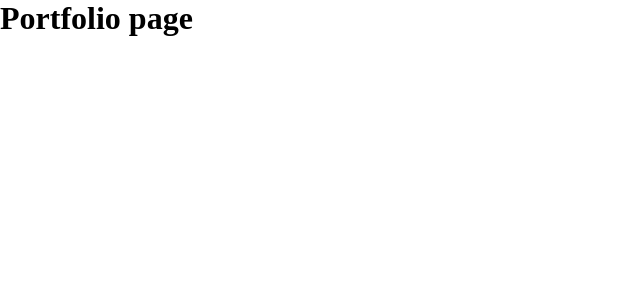
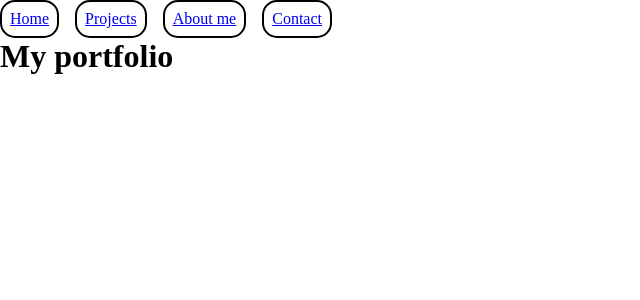
Before and after one commit to StefanMogren/portfolio-stefan-mogren, a React (Vite) app in the folder portfolio-app/: page / in a window 1280 px wide. Shown: the top 300 px of the page, without its empty margins (0-640 px from the left). Built offline with nearby package versions, Linux system fonts and the light colour scheme.

Commit message:
Added Header component, HomePage, and Router

```diff
--- a/portfolio-app/package.json
+++ b/portfolio-app/package.json
@@ -12,7 +12,8 @@
   "dependencies": {
     "axios": "^1.12.1",
     "react": "^19.1.1",
-    "react-dom": "^19.1.1"
+    "react-dom": "^19.1.1",
+    "react-router-dom": "^7.9.1"
   },
   "devDependencies": {
     "@eslint/js": "^9.33.0",
--- a/portfolio-app/src/App.jsx
+++ b/portfolio-app/src/App.jsx
@@ -1,5 +1,64 @@
+import { Router } from "./router/Router.jsx";
+
 function App() {
-	return <h1>Portfolio page</h1>;
+	return (
+		<>
+			<Router />
+			{/* 			<header>
+				<ul>
+					<li>Home</li>
+					<li>About me</li>
+					<li>Contact</li>
+				</ul>
+			</header>
+			<br />
+			<hr />
+			<h1>Portfolio page title</h1>
+			<p>Short description of myself, of just me being a web developer.</p>
+			<br />
+			<hr />
+			<br />
+			<h2>Title for a project</h2>
+			<div>Gallery of images</div>
+			<ul>
+				<li>HTML</li>
+				<li>CSS</li>
+				<li>JavaScript</li>
+				<li>React</li>
+			</ul>
+			<p>Description of the project and what I did on it.</p>
+			<br />
+			<hr />
+			<br />
+			<h2>Title for a project</h2>
+			<div>Gallery of images</div>
+			<ul>
+				<li>HTML</li>
+				<li>CSS</li>
+				<li>JavaScript</li>
+				<li>React</li>
+			</ul>
+			<p>Description of the project and what I did on it.</p>
+			<br />
+			<hr />
+			<br />
+			<h2>Title for a project</h2>
+			<div>Gallery of images</div>
+			<ul>
+				<li>HTML</li>
+				<li>CSS</li>
+				<li>JavaScript</li>
+				<li>React</li>
+			</ul>
+			<p>Description of the project and what I did on it.</p>
+			<br />
+			<hr />
+			<br />
+			<footer>
+				<p>Footer contact me here</p>
+			</footer> */}
+		</>
+	);
 }
 
 export default App;
--- /dev/null
+++ b/portfolio-app/src/components/Header/Header.jsx
@@ -0,0 +1,27 @@
+import { Link } from "react-router-dom";
+import "./header.css";
+
+function Header() {
+	return (
+		<header className='header'>
+			<nav className='header__nav'>
+				<ul className='header__nav-list'>
+					<li className='header__nav-item'>
+						<Link to='/'>Home</Link>
+					</li>
+					<li className='header__nav-item'>
+						<Link to='/'>Projects</Link>
+					</li>
+					<li className='header__nav-item'>
+						<Link to='/'>About me</Link>
+					</li>
+					<li className='header__nav-item'>
+						<Link to='/'>Contact</Link>
+					</li>
+				</ul>
+			</nav>
+		</header>
+	);
+}
+
+export default Header;
--- a/portfolio-app/src/index.css
+++ b/portfolio-app/src/index.css
@@ -3,3 +3,16 @@
 	margin: 0;
 	padding: 0;
 }
+
+ul {
+	display: flex;
+	flex-direction: row;
+	gap: 1rem;
+}
+
+li {
+	list-style-type: none;
+	padding: 0.5rem;
+	border: 2px solid black;
+	border-radius: 15px;
+}
--- /dev/null
+++ b/portfolio-app/src/pages/HomePage/HomePage.jsx
@@ -0,0 +1,11 @@
+import "./homePage.css";
+
+function HomePage() {
+	return (
+		<main>
+			<h1>My portfolio</h1>
+		</main>
+	);
+}
+
+export default HomePage;
--- /dev/null
+++ b/portfolio-app/src/router/Router.jsx
@@ -0,0 +1,20 @@
+import { BrowserRouter, Routes, Route } from "react-router-dom";
+
+// ----- Pages -----
+import HomePage from "../pages/HomePage/HomePage.jsx";
+
+// ----- Components -----
+import Header from "../components/Header/Header.jsx";
+
+export const Router = () => {
+	return (
+		<>
+			<BrowserRouter>
+				<Header />
+				<Routes>
+					<Route path='/' element={<HomePage />} />
+				</Routes>
+			</BrowserRouter>
+		</>
+	);
+};
```
Also changed, not shown: portfolio-app/src/components/Header/header.css (added), portfolio-app/src/pages/HomePage/homePage.css (added), 1 other file (tests, documents, lock files or other folders).
